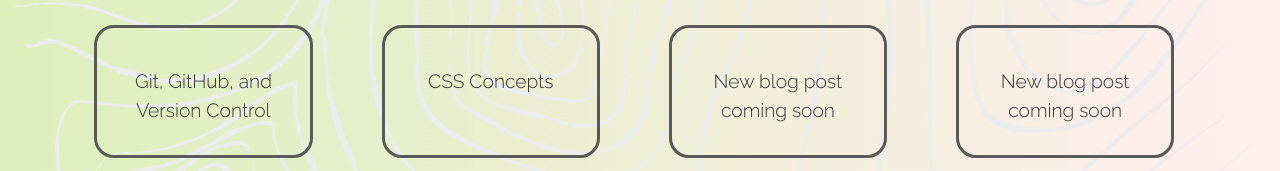
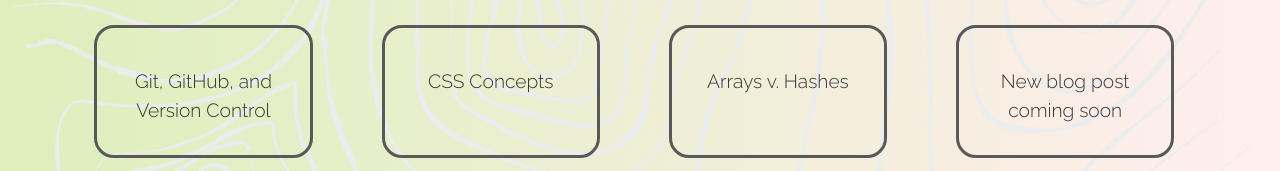
Before and after one commit to LisaBee224/LisaBee224.github.io, a plain HTML site: page blog/index.html in a window 1280 px wide. Shown: the part 344-515 px from the top of the page. Drawn offline with Linux system fonts and the light colour scheme.

Commit message:
Update index

```diff
--- a/blog/index.html
+++ b/blog/index.html
@@ -17,7 +17,7 @@
   <ul>
 <li><a href="git.html">Git, GitHub, and Version Control</a></li>
 <li><a href="css-concepts.html">CSS Concepts</a></li>
-<li><a href="#">New blog post coming soon</a></li>
+<li><a href="arrays-hashes.html">Arrays v. Hashes</a></li>
 <li><a href="#">New blog post coming soon</a></li>
 </nav>
 
```
